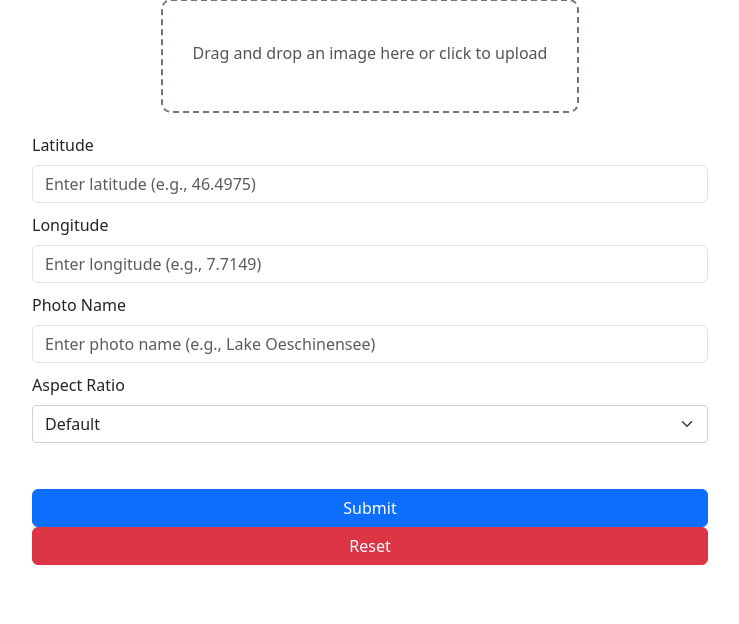
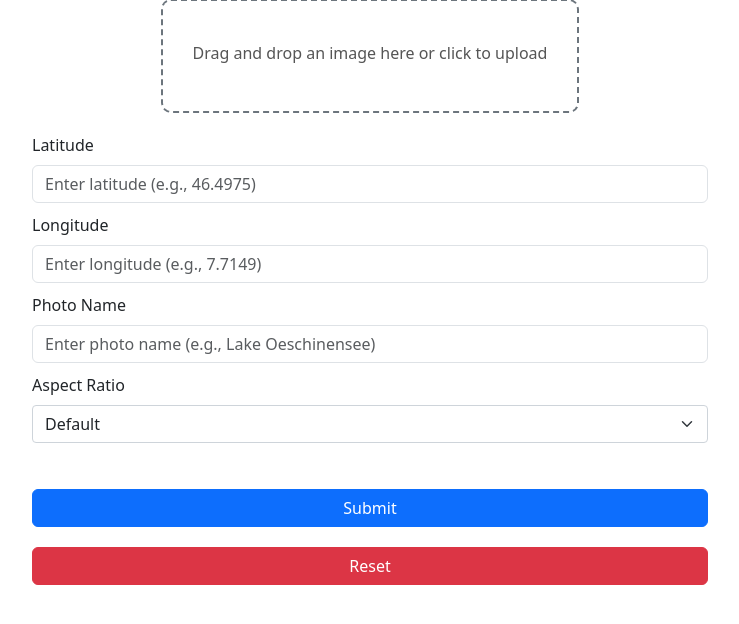
Before and after one commit to rkhanna99/image-transformer, a Flask app: page / in a window 1280 px wide. Shown: the part 123-747 px from the top of the page, without its empty margins (270-1009 px from the left). Run offline with Flask 3, Linux system fonts and the light colour scheme.

Commit message:
Latest changes

```diff
--- a/static/css/styles.css
+++ b/static/css/styles.css
@@ -75,6 +75,10 @@
     margin-top: 20px;
 }
 
+.btn-danger {
+    margin-top: 20px;
+}
+
 #resetButton {
     margin-top: 15px;
     padding: 8px 16px;
```
